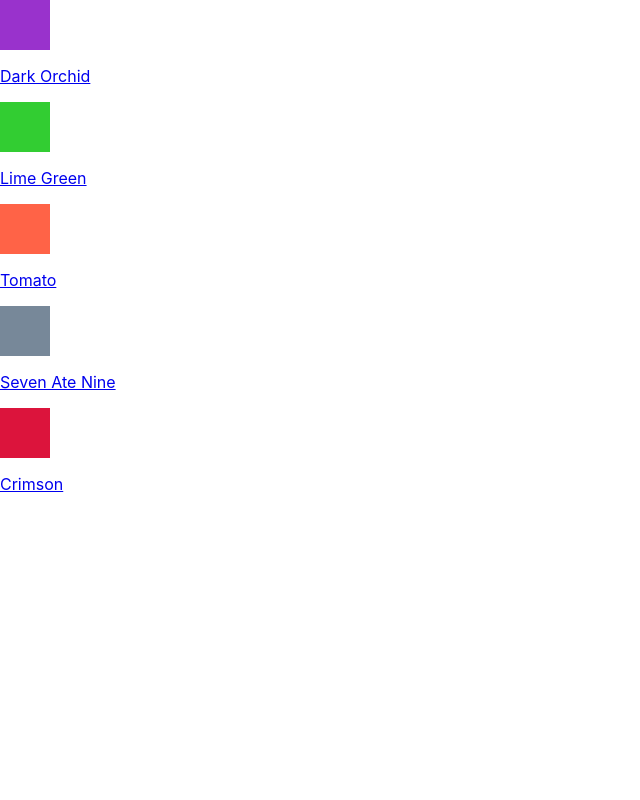
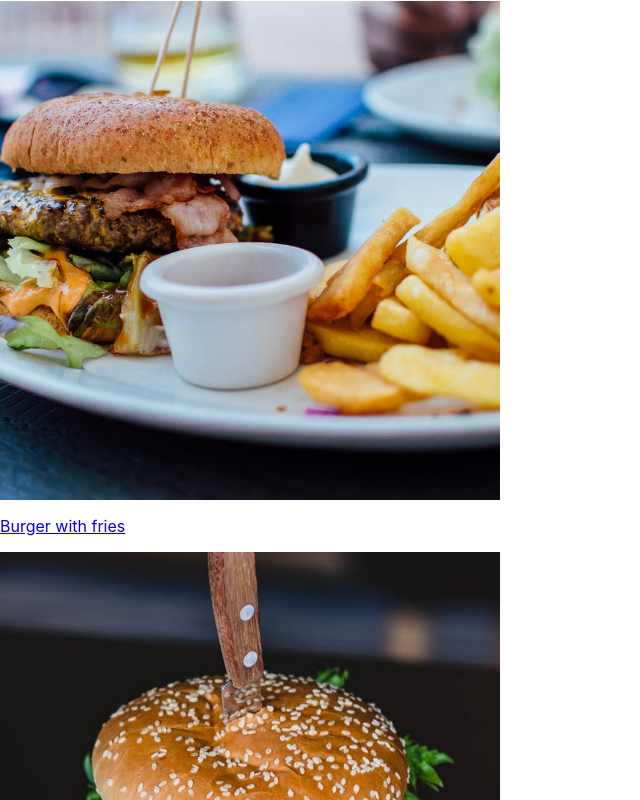
Before and after one commit to JuniorDugue/goodieFoodiegalleries, a React (Create React App) app: page /gallery in a window 1280 px wide. Shown: the top 800 px of the page, without its empty margins (0-640 px from the left). Built offline with nearby package versions, Linux system fonts and the light colour scheme.

Commit message:
added images using props, installed styled components and imported styled components, removed color prop and unnecessary functions, added brief description of the dishes in the images to the titlep

```diff
--- a/package.json
+++ b/package.json
@@ -7,7 +7,8 @@
     "react": "^16.8.6",
     "react-dom": "^16.8.6",
     "react-router-dom": "^5.0.1",
-    "react-scripts": "3.0.1"
+    "react-scripts": "3.0.1",
+    "styled-components": "^4.3.1"
   },
   "scripts": {
     "start": "react-scripts start",
--- a/src/App.js
+++ b/src/App.js
@@ -1,5 +1,6 @@
 import React, { Component } from "react";
 import { BrowserRouter as Router, Switch, Route, Link } from "react-router-dom";
+import styled from "styled-components"
 
 // This example shows how to render two different screens
 // (or the same screen in a different context) at the same url,
@@ -59,37 +60,26 @@ class ModalSwitch extends Component {
   }
 }
 
+const Image = styled.div`
+  width:500px;
+  height: 500px;
+  background: no-repeat center/150% url(/img/${({index}) => index}.jpeg);
+`
+
 const IMAGES = [
-  { id: 0, title: "Dark Orchid", color: "DarkOrchid" },
-  { id: 1, title: "Lime Green", color: "LimeGreen" },
-  { id: 2, title: "Tomato", color: "Tomato" },
-  { id: 3, title: "Seven Ate Nine", color: "#789" },
-  { id: 4, title: "Crimson", color: "Crimson" }
+  { id: 1, title: "Burger with fries"},
+  { id: 2, title: "Burger with wedges"},
+  { id: 3, title: "Heart attack Burger"},
+  { id: 4, title: "Yummy Chicken"},
+  { id: 5, title: "Guac with Toast"},
+  { id: 6, title: "Spaghetti"},
+  { id: 7, title: "Steak"},
+  { id: 8, title: "Chicken and Rice"},
+  { id: 9, title: "Salad"},
+  { id: 10, title: "Salmon"},
+  { id: 11, title: "More Steak"},
+  { id: 12, title: "and even MORE STEAK!"}
 ];
-
-function Thumbnail({ color }) {
-  return (
-    <div
-      style={{
-        width: 50,
-        height: 50,
-        background: color
-      }}
-    />
-  );
-}
-
-function Image({ color }) {
-  return (
-    <div
-      style={{
-        width: "100%",
-        height: 400,
-        background: color
-      }}
-    />
-  );
-}
 
 function Home() {
   return (
@@ -120,7 +110,7 @@ function Gallery() {
             state: { modal: true }
           }}
         >
-          <Thumbnail color={i.color} />
+          <Image index={i.id} />
           <p>{i.title}</p>
         </Link>
       ))}
@@ -129,20 +119,20 @@ function Gallery() {
 }
 
 function ImageView({ match }) {
-  let image = IMAGES[parseInt(match.params.id, 10)];
+  let image = IMAGES[parseInt(match.params.id, 10) - 1];
 
   if (!image) return <div>Image not found</div>;
 
   return (
     <div>
       <h1>{image.title}</h1>
-      <Image color={image.color} />
+      <Image index={image.id} />
     </div>
   );
 }
 
 function Modal({ match, history }) {
-  let image = IMAGES[parseInt(match.params.id, 10)];
+  let image = IMAGES[parseInt(match.params.id, 10) - 1];
 
   if (!image) return null;
 
@@ -176,7 +166,7 @@ function Modal({ match, history }) {
         }}
       >
         <h1>{image.title}</h1>
-        <Image color={image.color} />
+        <Image index={image.id} />
         <button type="button" onClick={back}>
           Close
         </button>
```
Also changed, not shown: 1 other file (tests, documents, lock files or other folders).
